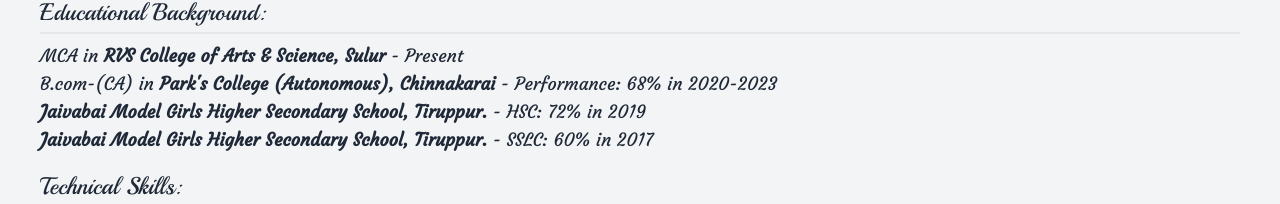
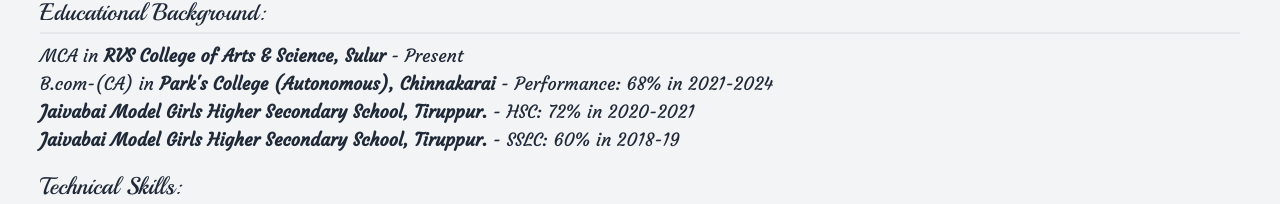
Before and after one commit to nitharshana2004/MY-portfolio, a plain HTML site: page media/resume.html in a window 1280 px wide. Shown: the part 274-478 px from the top of the page. Drawn offline with nearby package versions, Linux system fonts and the light colour scheme.

Commit message:
Add files via upload

```diff
--- a/media/resume.html
+++ b/media/resume.html
@@ -23,9 +23,9 @@
         <section class="mb-4">
             <h2 class="text-2xl border-b-2 border-orange-800 pb-1 mb-2">Educational Background:</h2>
             <p class="text-lg">MCA in <strong>RVS College of Arts & Science, Sulur</strong> - Present</p>
-            <p class="text-lg">B.com-(CA) in <strong>Park's College (Autonomous), Chinnakarai</strong> - Performance: 68% in 2020-2023</p>
-            <p class="text-lg"><strong>Jaivabai Model Girls Higher Secondary School, Tiruppur.</strong> - HSC: 72% in 2019</p>
-            <p class="text-lg"><strong>Jaivabai Model Girls Higher Secondary School, Tiruppur.</strong> - SSLC: 60% in 2017</p>
+            <p class="text-lg">B.com-(CA) in <strong>Park's College (Autonomous), Chinnakarai</strong> - Performance: 68% in 2021-2024</p>
+            <p class="text-lg"><strong>Jaivabai Model Girls Higher Secondary School, Tiruppur.</strong> - HSC: 72% in 2020-2021</p>
+            <p class="text-lg"><strong>Jaivabai Model Girls Higher Secondary School, Tiruppur.</strong> - SSLC: 60% in 2018-19</p>
         </section>
 
         <section class="mb-4">
```
